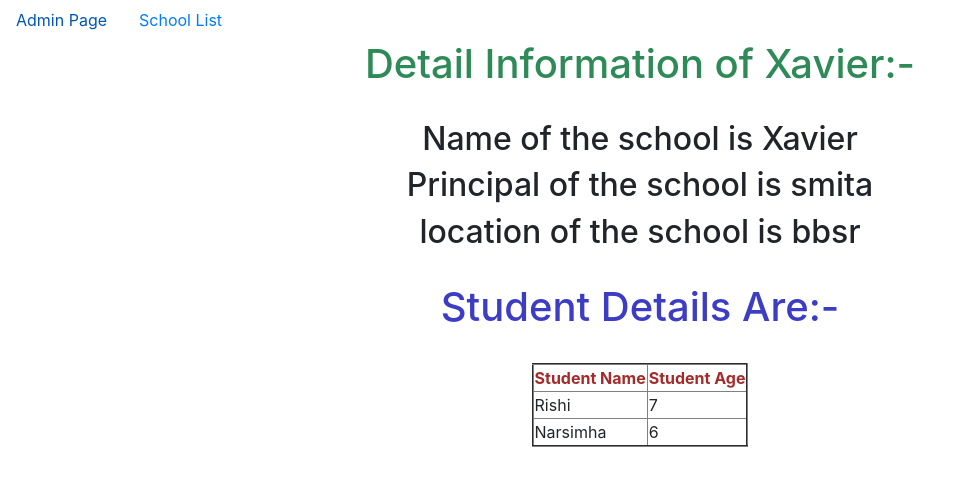
After one commit to Priyadarshita99/List_Datail_View, a Django app: page /1/ in a window 1280 px wide. The commit adds this page. Shown: the top 486 px of the page, without its empty margins (0-960 px from the left). Run offline with Django 5.2, Linux system fonts and the light colour scheme; data comes from the database, SQL or seed files in the repository; both versions use the stored data as it was after the commit.

Commit message:
first commit

```diff
--- a/Project41/urls.py
+++ b/Project41/urls.py
@@ -15,10 +15,12 @@
     2. Add a URL to urlpatterns:  path('blog/', include('blog.urls'))
 """
 from django.contrib import admin
-from django.urls import path
+from django.urls import path,re_path
 
 from app.views import *
 urlpatterns = [
     path('admin/', admin.site.urls),
     path('Schoollist/',Schoollist.as_view(),name='Schoollist'),
+    re_path('(?P<pk>\d+)/',SchoolDetail.as_view(),name='detail'),
+
 ]
--- a/app/models.py
+++ b/app/models.py
@@ -2,10 +2,13 @@
 
 # Create your models here.
 
+from django.urls import reverse
 class School(models.Model):
     Sname=models.CharField(max_length=50)
     Sprincipal=models.CharField(max_length=50)
     Slocation=models.CharField(max_length=50)
+    def get_abssolute_url(self):
+        return reverse('detail',kwargs={'pk':self.pk})
 
     def __str__(self):
         return self.Sname
--- a/app/views.py
+++ b/app/views.py
@@ -2,7 +2,7 @@
 
 # Create your views here.
 from app.models import *
-from django.views.generic import ListView
+from django.views.generic import ListView,DetailView
 
 class Schoollist(ListView):
     model=School
@@ -10,3 +10,7 @@
     ordering=['Sname']                 #Sname will display alphabetically
     #queryset=School.objects.filter(pk=1)
     #template_name='app/school_list.html'
+
+class SchoolDetail(DetailView):
+    model=School
+    context_object_name='schoolobject'
--- /dev/null
+++ b/templates/app/dummy.html
@@ -0,0 +1,39 @@
+<!doctype html>
+<html lang="en">
+  <head>
+    <!-- Required meta tags -->
+    <meta charset="utf-8">
+    <meta name="viewport" content="width=device-width, initial-scale=1, shrink-to-fit=no">
+
+    <!-- Bootstrap CSS -->
+    <link rel="stylesheet" href="https://cdn.jsdelivr.net/npm/bootstrap@4.6.2/dist/css/bootstrap.min.css" integrity="sha384-xOolHFLEh07PJGoPkLv1IbcEPTNtaed2xpHsD9ESMhqIYd0nLMwNLD69Npy4HI+N" crossorigin="anonymous">
+{% block title %}
+    <title>Dummy</title>
+{% endblock %}
+  </head>
+  <body>
+<nav class="nav">
+
+    <a href="{% url 'admin:index' %}" class="nav-link">Admin Page</a>
+    <a href="{% url 'Schoollist' %}" class="nav-link">School List</a>
+
+</nav>
+
+{% block body_block %}
+
+{% endblock %}
+
+<!-- Optional JavaScript; choose one of the two! -->
+
+    <!-- Option 1: jQuery and Bootstrap Bundle (includes Popper) -->
+    <script src="https://cdn.jsdelivr.net/npm/jquery@3.5.1/dist/jquery.slim.min.js" integrity="sha384-DfXdz2htPH0lsSSs5nCTpuj/zy4C+OGpamoFVy38MVBnE+IbbVYUew+OrCXaRkfj" crossorigin="anonymous"></script>
+    <script src="https://cdn.jsdelivr.net/npm/bootstrap@4.6.2/dist/js/bootstrap.bundle.min.js" integrity="sha384-Fy6S3B9q64WdZWQUiU+q4/2Lc9npb8tCaSX9FK7E8HnRr0Jz8D6OP9dO5Vg3Q9ct" crossorigin="anonymous"></script>
+
+    <!-- Option 2: Separate Popper and Bootstrap JS -->
+    <!--
+    <script src="https://cdn.jsdelivr.net/npm/jquery@3.5.1/dist/jquery.slim.min.js" integrity="sha384-DfXdz2htPH0lsSSs5nCTpuj/zy4C+OGpamoFVy38MVBnE+IbbVYUew+OrCXaRkfj" crossorigin="anonymous"></script>
+    <script src="https://cdn.jsdelivr.net/npm/popper.js@1.16.1/dist/umd/popper.min.js" integrity="sha384-9/reFTGAW83EW2RDu2S0VKaIzap3H66lZH81PoYlFhbGU+6BZp6G7niu735Sk7lN" crossorigin="anonymous"></script>
+    <script src="https://cdn.jsdelivr.net/npm/bootstrap@4.6.2/dist/js/bootstrap.min.js" integrity="sha384-+sLIOodYLS7CIrQpBjl+C7nPvqq+FbNUBDunl/OZv93DB7Ln/533i8e/mZXLi/P+" crossorigin="anonymous"></script>
+    -->
+  </body>
+</html>
--- /dev/null
+++ b/templates/app/school_detail.html
@@ -0,0 +1,29 @@
+{% extends 'app/dummy.html' %}
+
+{% block title %}
+    <title>School Details</title>
+{% endblock %}
+
+{% block body_block %}
+    <center>
+        <h1 style="color: seagreen;">Detail Information of {{schoolobject.Sname}}:-</h1>  <br>
+
+        <h2>Name of the school is {{schoolobject.Sname}}</h2>
+        <h2>Principal of the school is {{schoolobject.Sprincipal}}</h2>
+        <h2>location of the school is {{schoolobject.Slocation}}</h2>  <br>
+
+        <h1 style="color: rgb(60, 60, 196);">Student Details Are:-</h1>  <br>
+        <table border="2px">
+            <tr>
+                <th style="color: brown;">Student Name</th>
+                <th style="color: brown;">Student Age</th>
+            </tr>
+            {% for st in schoolobject.students.all %}
+                <tr>
+                    <td>{{st.Stname}}</td>
+                    <td>{{st.Sage}}</td>
+                </tr>
+            {% endfor %}
+        </table>
+    </center>
+{% endblock %}
```
Also changed, not shown: templates/app/school_list.html (+11 -13 lines), db.sqlite3.
